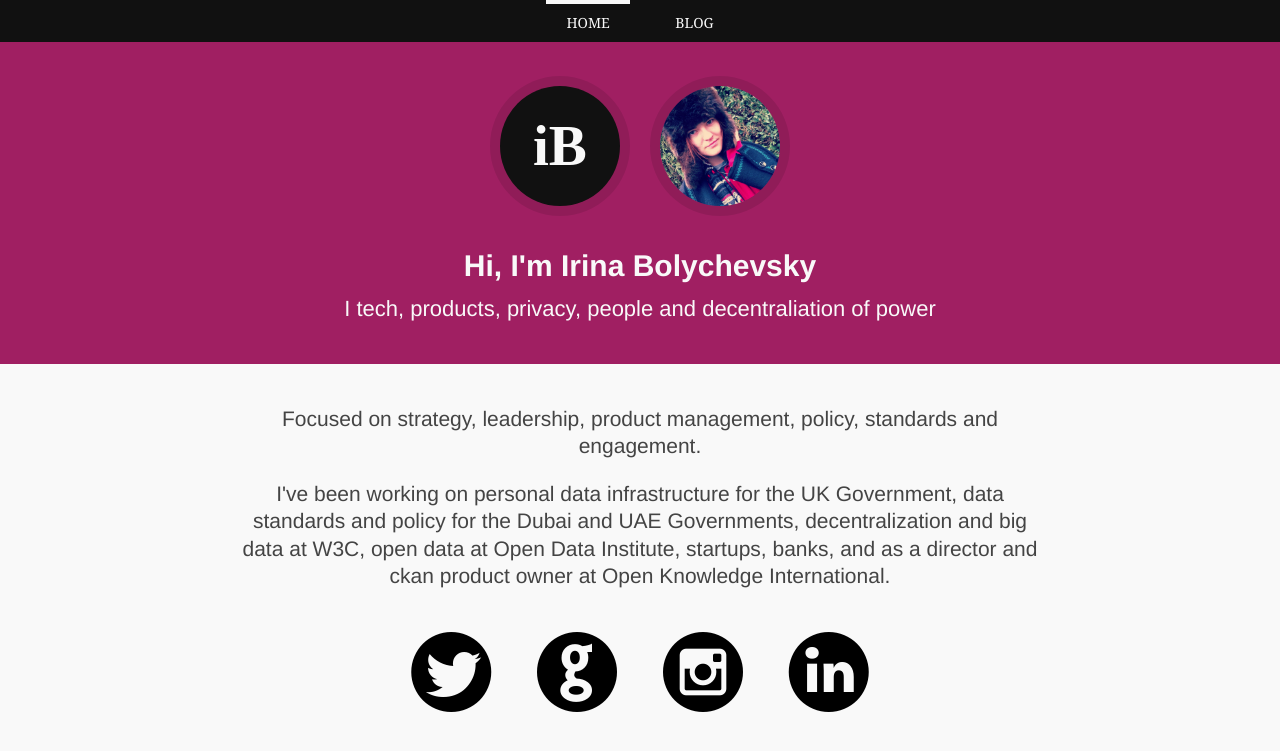
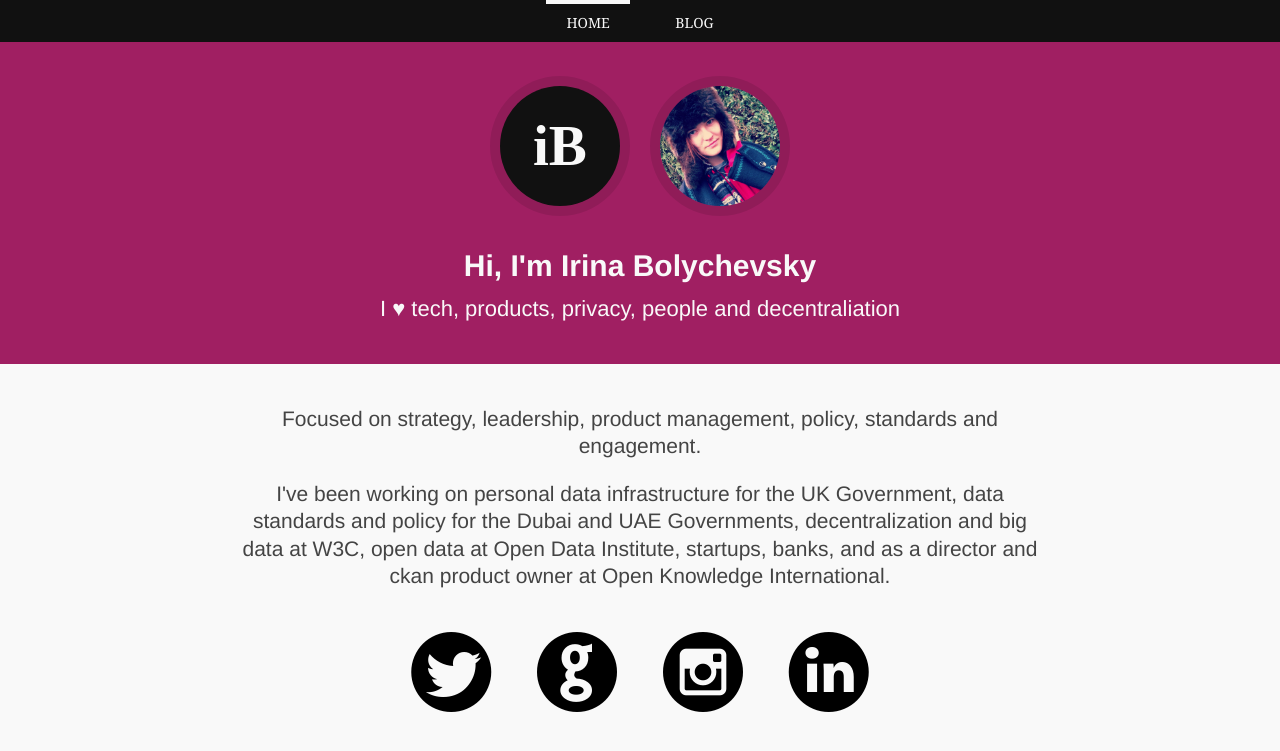
Before and after one commit to shevski/shevski.com, a Jekyll site: the page built from index.html, in a window 1280 px wide. Shown: the top 751 px of the page. Built offline with Jekyll 4.4.1, drawn with Linux system fonts in a browser that asks for light colours.

Commit message:
Update index.html

```diff
--- a/index.html
+++ b/index.html
@@ -12,7 +12,7 @@ selected: home
 			<img class="me u-photo" src="/images/me.png" width="120" height="120">
 		</hgroup>
 		<h1>Hi, I'm <span class="p-name">Irina Bolychevsky</span></h1>
-		<h2>I <i class="fas fa-heart"></i> tech, products, privacy, people and decentraliation of power
+		<h2>I &#9829; tech, products, privacy, people and decentraliation</h2>
 	</div>
 </header>
 
```
